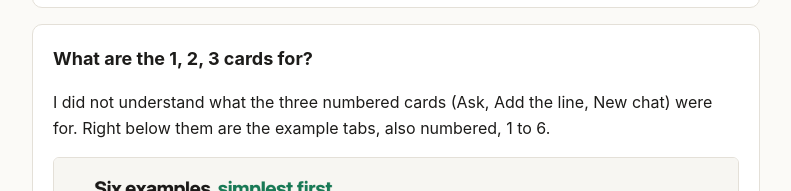
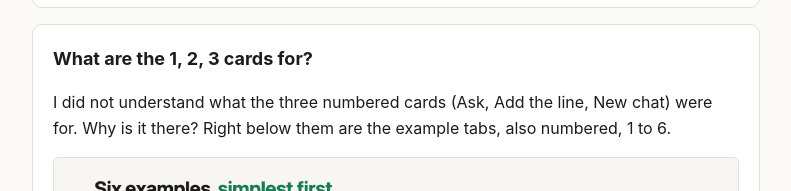
Before and after one commit to wyh2994/riskmandate-customers-examples, a plain HTML site: page index.html in a window 1280 px wide. Shown: the part 3975-4166 px from the top of the page, without its empty margins (244-1035 px from the left). Drawn offline with Linux system fonts and the light colour scheme.

Commit message:
Clarify text about numbered cards in index.html

```diff
--- a/index.html
+++ b/index.html
@@ -158,7 +158,7 @@
 
 <div class="card">
   <h3>What are the 1, 2, 3 cards for?</h3>
-  <p>I did not understand what the three numbered cards (Ask, Add the line, New chat) were for. Right below them are the example tabs, also numbered, 1 to 6.</p>
+  <p>I did not understand what the three numbered cards (Ask, Add the line, New chat) were for. Why is it there? Right below them are the example tabs, also numbered, 1 to 6.</p>
   <figure>
     <img src="img/three-acts-cards.png" alt="Three numbered cards, Ask, Add the line and New chat, above six numbered example tabs">
     <figcaption>The three act cards, directly above the six example tabs.</figcaption>
```
